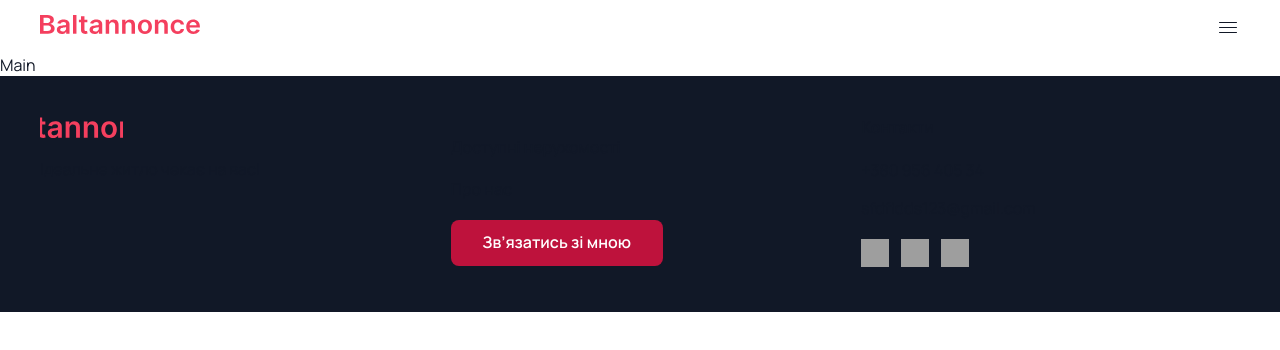
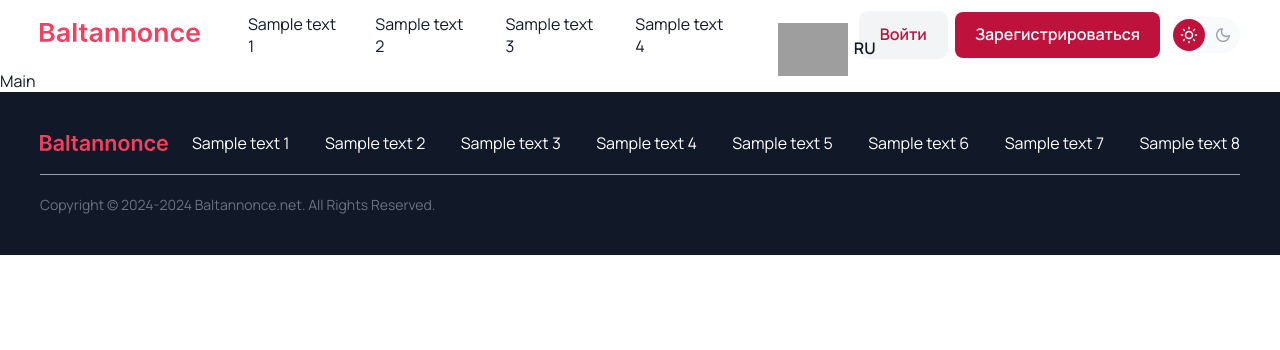
Before and after one commit to AlexiyKami/baltannonce, a Nuxt app: page / in a window 1280 px wide. Shown: the top 350 px of the page. Built offline with nearby package versions, Linux system fonts and the light colour scheme; grey boxes are pictures that could not be loaded.

Commit message:
feat: footer

```diff
--- a/assets/scss/base/_base.scss
+++ b/assets/scss/base/_base.scss
@@ -40,3 +40,9 @@ body {
     @include padding-horizontal(20px);
   }
 }
+
+@media screen and (max-width: $mobile-md) {
+  ._container {
+    @include padding-horizontal(16px);
+  }
+}
--- a/assets/scss/layout/app-footer.scss
+++ b/assets/scss/layout/app-footer.scss
@@ -2,90 +2,89 @@
 
 .footer {
   background-color: $color-surface-invert;
-}
-
-.footer__container {
-  @include padding-vertical(40px);
-}
-
-.footer__grid {
-  display: grid;
-  grid-template-columns: 1fr 1fr 1fr;
-  grid-template-rows: auto;
-  gap: 32px;
-}
-
-.footer__box {
-  @include flex(column);
-  gap: 20px;
-}
-
-.footer__logo {
-  @include size(83px, auto);
-}
-
-.footer__links {
-  @include font(16px, 500, 22px);
-}
-
-.footer__link {
-  display: block;
-  @include padding-vertical(20px);
-}
-
-.footer__button {
-  width: 212px;
-  padding: 0 32px;
-}
-
-.footer__heading {
-  @include font(16px, 600, 23px);
-}
-
-.footer__contacts {
-  @include flex(column);
-  gap: 16px;
-}
-
-.footer__contact {
-  display: block;
-  max-width: min-content;
-  position: relative;
-  text-wrap: nowrap;
-  overflow: hidden;
-
-  &::after {
-    content: '';
-    position: absolute;
-    bottom: 0;
-    left: 0;
-    width: 100%;
-    height: 0.5px;
-    // background-color: $dark-1;
-    opacity: 0;
-    transition: all 0.3s ease;
-    opacity: 1;
-    transform: translate3d(-100%, 0, 0);
+  &__container {
+    @include flex(column);
+    @include padding-vertical(40px);
+    gap: 20px;
   }
 
-  &:hover::after,
-  &:focus::after {
-    opacity: 1;
-    transform: translate3d(0, 0, 0);
+  &__content {
+    @include flex(row);
+    gap: 24px;
+  }
+
+  &__logo {
+    flex: 0 0 128px;
+    & img {
+      object-fit: contain;
+    }
+  }
+
+  &__navmenu {
+    color: $color-text-invert;
+    width: 100%;
+  }
+
+  &__line {
+    width: 100%;
+    height: 1px;
+    background-color: $color-border-icons;
+  }
+
+  &__copyright {
+  }
+
+  &__copyright-text {
+    color: $color-text-secondary;
+  }
+}
+.navmenu-footer {
+  &__list {
+    @include flex(row, space-between);
+
+  }
+
+  &__item {
   }
 }
 
-.footer__socials {
-  @include flex(row);
-  gap: 12px;
+@media screen and (max-width:$desktop-sm) {
+  .footer {
+    &__content {
+      @include flex(column, flex-start, flex-start);
+      gap: 20px;
+    }
+
+    &__logo {
+      flex: 0 0 auto;
+      width: 128px;
+      height: auto;
+    }
+  }
+
+  .navmenu-footer {
+    &__list {
+      @include flex(column);
+      flex-wrap: wrap;
+      gap: 12px;
+      height: 58px;
+    }
+  }
 }
 
-.footer__social {
-  @include size(28px);
+@media screen and (max-width:$mobile-md) {
+  .navmenu-footer {
+    &__list {
+      height: 128px;
+    }
+  }
 }
 
-@media screen and (max-width: $tablet) {
-  .footer__grid {
-    grid-template-columns: 1fr;
+@media screen and (max-width:$mobile-md) {
+  .navmenu-footer {
+    &__list {
+      @include flex(column);
+      height: auto;
+    }
   }
 }
--- a/assets/scss/utils/_variables.scss
+++ b/assets/scss/utils/_variables.scss
@@ -50,7 +50,7 @@ $gradient-radial: radial-gradient(50% 50% at 50% 50%, #BE123C 0%, #320B38 100%);
 
 
 $desktop-md: 1440px;
-$desktop-sm: 1280px;
+$desktop-sm: 1024px;
 $tablet: 744px;
 $mobile-md: 430px;
 
--- a/components/AppFooter.vue
+++ b/components/AppFooter.vue
@@ -6,40 +6,28 @@ import '../assets/scss/components/buttons.scss';
 <template>
   <footer class="footer">
     <div class="footer__container _container">
-      <div class="footer__grid">
-        <div class="footer__box">
-          <a href="" class="footer__logo">
-            <img src="../assets/icons/logo.svg" alt="Logo" >
-          </a>
-          <p>Ідеальне житло чекає на вас!</p>
-        </div>
-        <div class="footer__box">
-          <ul class="footer__links">
-            <li><a class="footer__link" href="">Доступні нерухомості</a></li>
-            <li><a href="">Про нас</a></li>
+      <div class="footer__content">
+        <a href="" class="footer__logo">
+          <img src="../assets/icons/logo.svg" alt="Logo" >
+        </a>
+        <nav class="footer__navmenu navmenu-footer">
+          <ul class="navmenu-footer__list">
+            <NuxtLink to="/" class="navmenu-footer__item">Sample text 1</NuxtLink>
+            <NuxtLink to="/" class="navmenu-footer__item">Sample text 2</NuxtLink>
+            <NuxtLink to="/" class="navmenu-footer__item">Sample text 3</NuxtLink>
+            <NuxtLink to="/" class="navmenu-footer__item">Sample text 4</NuxtLink>
+            <NuxtLink to="/" class="navmenu-footer__item">Sample text 5</NuxtLink>
+            <NuxtLink to="/" class="navmenu-footer__item">Sample text 6</NuxtLink>
+            <NuxtLink to="/" class="navmenu-footer__item">Sample text 7</NuxtLink>
+            <NuxtLink to="/" class="navmenu-footer__item">Sample text 8</NuxtLink>
           </ul>
-          <button type="button" class="footer__button button button_primary">
-            Зв’язатись зі мною
-          </button>
-        </div>
-        <div class="footer__box">
-          <h5 class="footer__heading">Контакти</h5>
-          <div class="footer__contacts">
-            <a class="footer__contact" href="tel:+380 956 405 34">+380 956 405 34</a>
-            <a class="footer__contact" href="mailto:sfdfldds123@gmail.com">sfdfldds123@gmail.com</a>
-          </div>
-          <div class="footer__socials">
-            <a href=""
-              ><img class="footer__social" src="../assets/icons/telegram.svg" alt="Telegram"
-            ></a>
-            <a href=""
-              ><img class="footer__social" src="../assets/icons/viber.svg" alt="Viber"
-            ></a>
-            <a href=""
-              ><img class="footer__social" src="../assets/icons/whatsapp.svg" alt="Whatsapp"
-            ></a>
-          </div>
-        </div>
+        </nav>
+      </div>
+      <div class="footer__line" />
+      <div class="footer__copyright">
+        <p class="footer__copyright-text body-text_2">
+          Copyright © 2024-2024 Baltannonce.net. All Rights Reserved.
+        </p>
       </div>
     </div>
   </footer>
```
